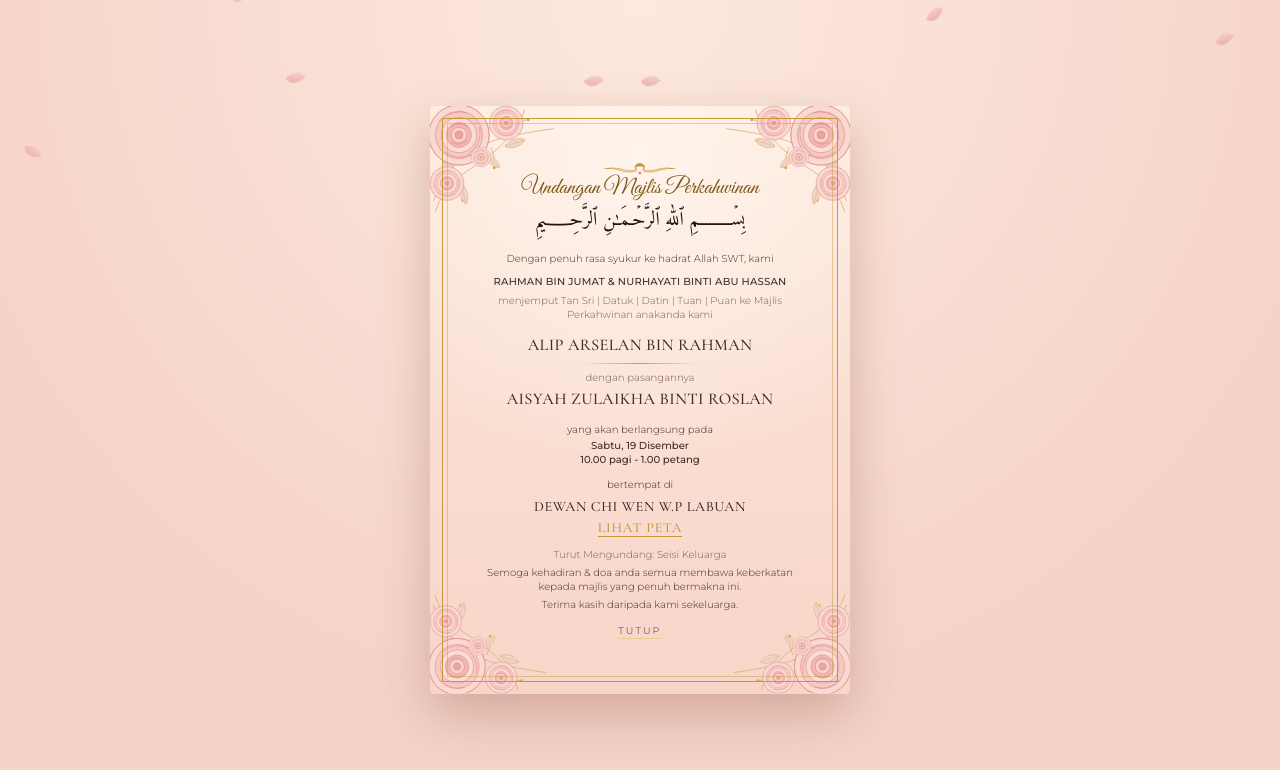
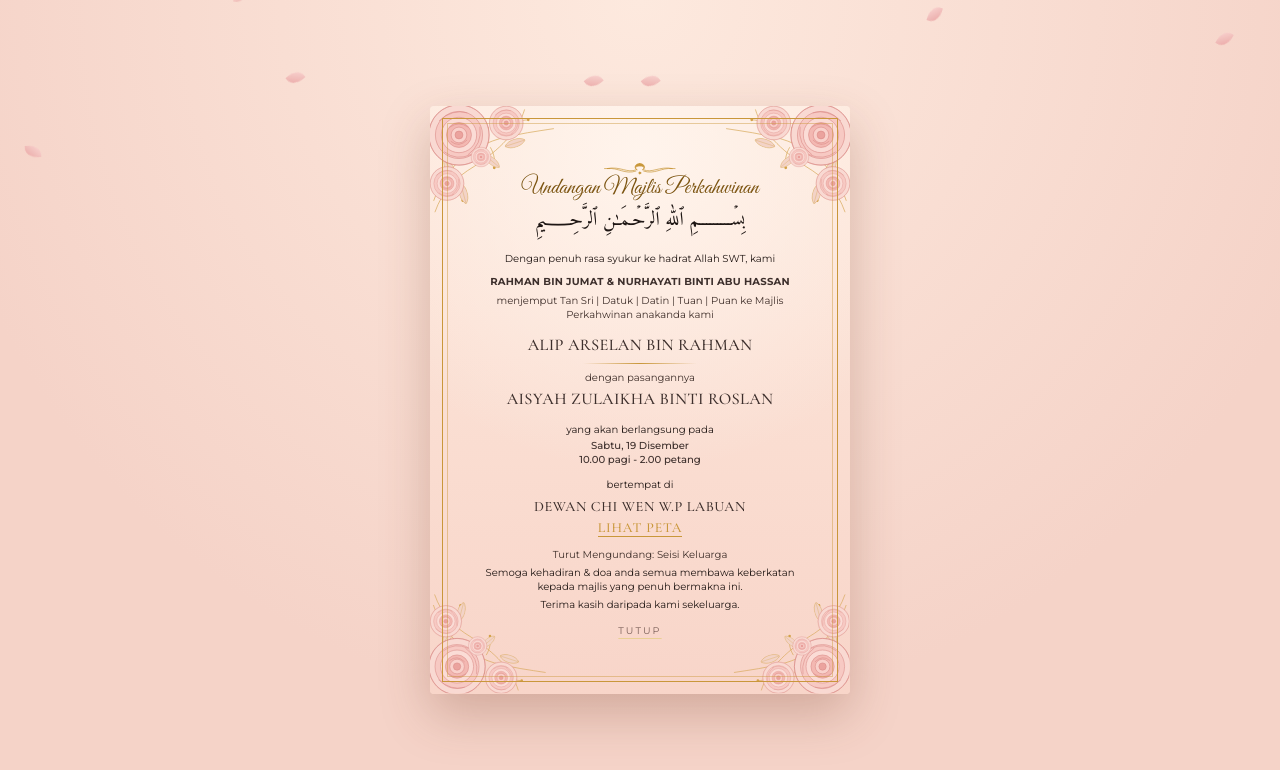
Before and after one commit to nraeshahird/wedding, a plain HTML site: page index.html in a window 1280 px wide. Both pictures are taken after a click on the button "BUKA UNDANGAN". Drawn offline with nearby package versions, Linux system fonts and the light colour scheme.

Commit message:
Darken small text, bold hosts' names, change end time to 2.00 petang
Co-Authored-By: Claude Sonnet 5.5 <noreply@anthropic.com>
Claude-Session: https://claude.ai/code/session_01RV5RK86qzFAYMhRTpXZhs4

```diff
--- a/index.html
+++ b/index.html
@@ -7,7 +7,7 @@
   <meta name="description" content="Undangan Majlis Perkahwinan Alip Arselan bin Rahman dan Aisyah Zulaikha binti Roslan." />
   <link rel="preconnect" href="https://fonts.googleapis.com" />
   <link rel="preconnect" href="https://fonts.gstatic.com" crossorigin />
-  <link href="https://fonts.googleapis.com/css2?family=Cormorant+Garamond:ital,wght@0,400;0,500;0,600;1,400&family=Great+Vibes&family=Amiri&family=Montserrat:wght@300;400;500&display=swap" rel="stylesheet" />
+  <link href="https://fonts.googleapis.com/css2?family=Cormorant+Garamond:ital,wght@0,400;0,500;0,600;1,400&family=Great+Vibes&family=Amiri&family=Montserrat:wght@300;400;500;600;700&display=swap" rel="stylesheet" />
   <style>
     :root {
       --peach: #fbe3d6;
@@ -192,7 +192,7 @@
       margin-top: 8px;
       font-size: 3.8cqw;
       letter-spacing: 0.22em;
-      color: var(--muted);
+      color: #3f2f2a;
       font-weight: 500;
     }
 
@@ -265,18 +265,18 @@
 
     .lead {
       font-family: "Montserrat", sans-serif;
-      font-weight: 300;
+      font-weight: 400;
       font-size: 2.4cqw;
       line-height: 1.4;
-      color: var(--ink);
+      color: #231916;
       margin: 2px 0;
     }
 
-    .lead.small { color: var(--muted); }
+    .lead.small { color: #3f2f2a; }
 
     .parents {
       font-family: "Montserrat", sans-serif;
-      font-weight: 500;
+      font-weight: 700;
       font-size: 2.4cqw;
       letter-spacing: 0.02em;
       text-transform: uppercase;
@@ -568,7 +568,7 @@
 
           <div class="grp">
             <p class="lead">yang akan berlangsung pada</p>
-            <p class="when"><strong>Sabtu, 19 Disember</strong><strong>10.00 pagi - 1.00 petang</strong></p>
+            <p class="when"><strong>Sabtu, 19 Disember</strong><strong>10.00 pagi - 2.00 petang</strong></p>
           </div>
 
           <div class="grp">
```
